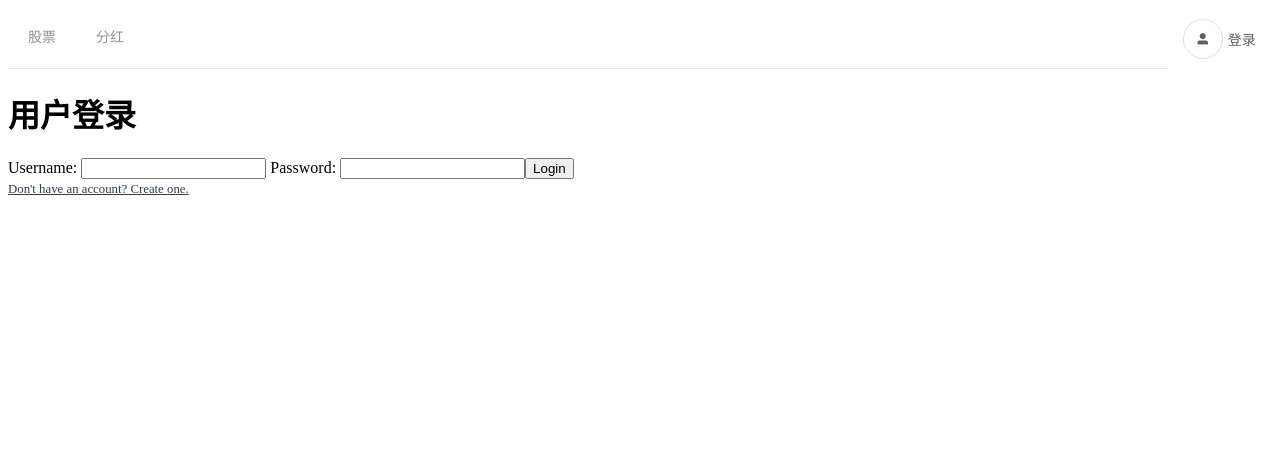
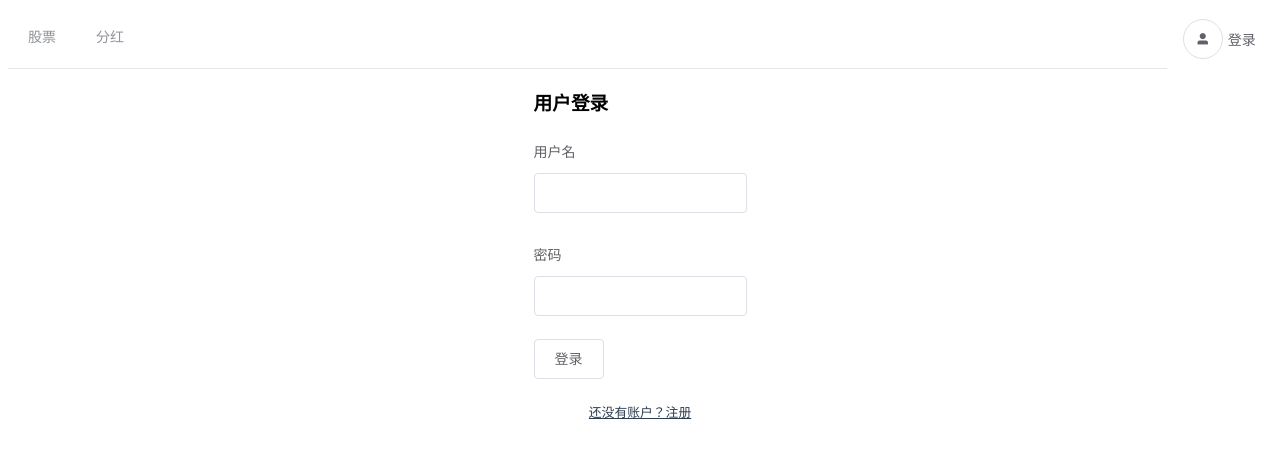
Before and after one commit to HFrost0/stock_vue, a Vue app: page /authenticate in a window 1280 px wide. Shown: the top 458 px of the page. Built offline with nearby package versions, Linux system fonts and the light colour scheme.

Commit message:
用户登录和注册的样式更新

```diff
--- a/src/components/User/LoginUser.vue
+++ b/src/components/User/LoginUser.vue
@@ -1,23 +1,22 @@
 <template>
-  <div>
-    <h1>用户登录</h1>
-    <form @submit.prevent="login">
-      <label for="username">
-        Username:
-      </label>
-      <input v-model="username" type="text" id="username" value>
-      <label for="password">
-        Password:
-      </label>
-      <input v-model="password" type="password" id="password" name value>
+  <div class="login">
+    <div>
+      <h3>用户登录</h3>
+    </div>
+    <el-form>
       <p v-if="status === 400">
-        Invalid login info.
+        Invalid login.
       </p>
-      <button type="submit" name="button">
-        Login
-      </button>
-    </form>
-
+      <el-form-item label="用户名">
+        <el-input v-model="username"></el-input>
+      </el-form-item>
+      <el-form-item label="密码" prop="pass">
+        <el-input type="password" v-model="password" autocomplete="off"></el-input>
+      </el-form-item>
+      <el-form-item>
+        <el-button @click="login">登录</el-button>
+      </el-form-item>
+    </el-form>
   </div>
 </template>
 
--- a/src/components/User/RegisterUser.vue
+++ b/src/components/User/RegisterUser.vue
@@ -1,18 +1,25 @@
 <template>
+  <div class="registry">
     <div>
-    <h1>用户注册</h1>
-    <label for="username">
-      Username:
-    </label>
-    <input type="text" id="username" v-model="username">
-    <label for="password">
-      password:
-    </label>
-    <input type="text" id="password" v-model="password">
+      <h3>用户注册</h3>
+    </div>
+    <el-form :rules="rules" status-icon :model="ruleForm" ref="ruleForm">
       <p v-if="status === 400">
-      Please enter different info.
+        Invalid registry.
       </p>
-    <button @click="registry">注册</button>
+      <el-form-item label="用户名">
+        <el-input v-model="ruleForm.username"></el-input>
+      </el-form-item>
+      <el-form-item label="密码" prop="pass">
+        <el-input type="password" v-model="ruleForm.pass" autocomplete="off"></el-input>
+      </el-form-item>
+      <el-form-item label="确认密码" prop="checkPass">
+        <el-input type="password" v-model="ruleForm.checkPass" autocomplete="off"></el-input>
+      </el-form-item>
+      <el-form-item>
+        <el-button @click="registry('ruleForm')">提交</el-button>
+      </el-form-item>
+    </el-form>
   </div>
 </template>
 
@@ -20,27 +27,68 @@
 export default {
   name: "RegisterUser",
   data() {
+    let validatePass = (rule, value, callback) => {
+      if (value === '') {
+        callback(new Error('请输入密码'));
+      } else {
+        if (this.ruleForm.checkPass !== '') {
+          this.$refs.ruleForm.validateField('checkPass');
+        }
+        callback();
+      }
+    };
+    let validatePass2 = (rule, value, callback) => {
+      if (value === '') {
+        callback(new Error('请再次输入密码'));
+      } else if (value !== this.ruleForm.pass) {
+        callback(new Error('两次输入密码不一致!'));
+      } else {
+        callback();
+      }
+    };
     return {
+      ruleForm: {
         username: '',
-      password: '',
+        pass: '',
+        checkPass: '',
+        age: ''
+      },
       status: null,
+      rules: {
+        pass: [
+          {validator: validatePass, trigger: 'blur'}
+        ],
+        checkPass: [
+          {validator: validatePass2, trigger: 'blur'}
+        ],
+      },
     }
   },
   methods: {
-    registry() {
+    registry(formName) {
+      this.$refs[formName].validate((valid) => {
+        if (valid) {
+          alert('submit!');
           this.$store.dispatch('registry', {
-        username: this.username,
-        password: this.password
+            username: this.ruleForm.username,
+            password: this.ruleForm.pass
           }).then(() => {
             this.$router.push({name: 'Test'})
           }).catch(err => {
             this.status = err.response.status
           })
+        } else {
+          console.log('error submit!!');
+          return false;
         }
+      });
+    },
   }
 }
 </script>
 
 <style scoped>
+.registry {
 
+}
 </style>
--- a/src/views/Authenticate.vue
+++ b/src/views/Authenticate.vue
@@ -1,16 +1,16 @@
 <template>
-  <div>
+  <div class="auth">
     <component :is="loginOrRegister" />
     <a
         v-show="isNewUser"
         class="auth-link"
         @click="toggleComponent"
-    >Don't have an account? Create one.</a>
+    >还没有账户？注册</a>
     <a
         v-show="!isNewUser"
         class="auth-link"
         @click="toggleComponent"
-    >Already have an account? Login.</a>
+    >已经有账户？登录</a>
   </div>
 </template>
 
@@ -45,4 +45,10 @@ export default {
   color: #2c3e50;
   cursor: pointer;
 }
+.auth{
+  display: flex;
+  flex-direction: column;
+  align-items: center;
+
+}
 </style>
```
Lines whose indentation alone changed are shown as unchanged.
